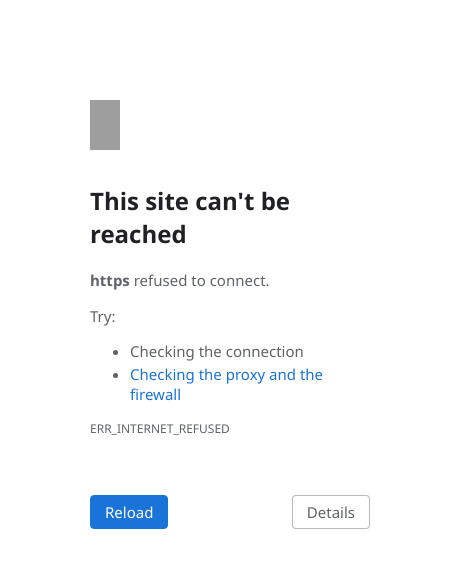
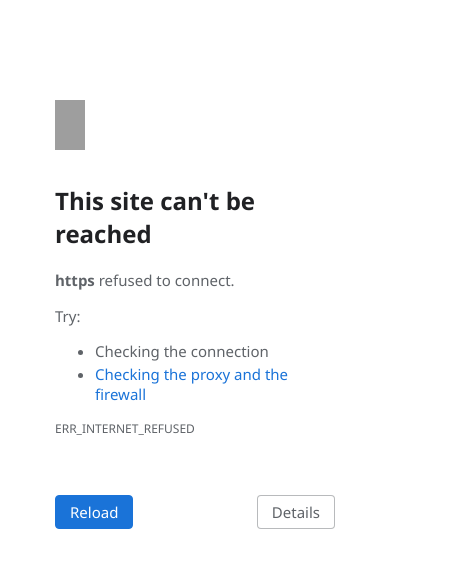
Before and after one commit to fami0110/fami0110.github.io, a plain HTML site: page MnF-Gallery/assets/template/ErrorPage.html in a window 390 px wide. Shown: the whole page, 460 px wide, since content can reach past the window. Drawn offline with Linux system fonts and the light colour scheme; grey boxes are pictures that could not be loaded.

Commit message:
Update ErrorPage.html

```diff
--- a/MnF-Gallery/assets/template/ErrorPage.html
+++ b/MnF-Gallery/assets/template/ErrorPage.html
@@ -19,14 +19,10 @@
     .error {
       display: block;
       max-width: 37rem;
+      min-width: 280px;
       clear: both;
       flex-grow: 1;
       margin: 100px 90px 0;
-    }
-    @media only screen and (max-width: 460px) {
-      body {
-        width: 460px;
-      }
     }
     /* ---Content style--- */
     .icon {
```
